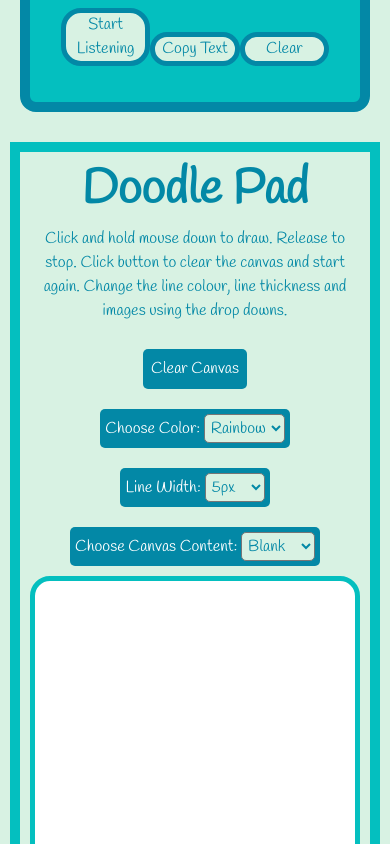
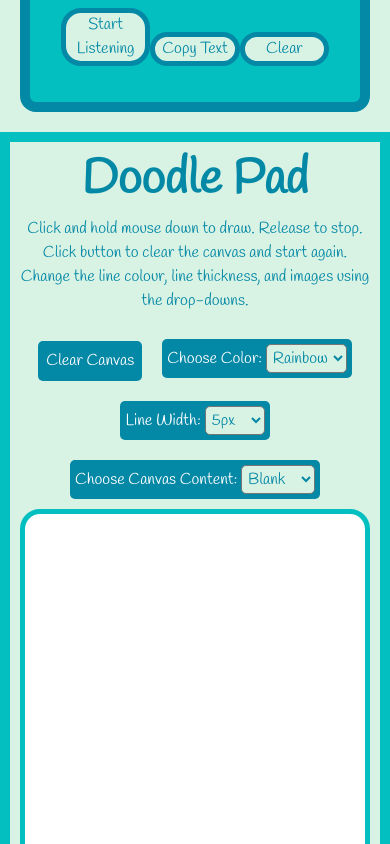
Before and after one commit to AlanaBF/Nautical-Turtle, a React (Vite) app: page /#/Fun in a window 390 px wide. Shown: the part 1320-2164 px from the top of the page. Built offline with nearby package versions, Linux system fonts and the light colour scheme.

Commit message:
canvas edited for mobile and voiceinator edited

```diff
--- a/src/assets/styles/pages.css
+++ b/src/assets/styles/pages.css
@@ -49,7 +49,8 @@
 
 .doodle-container {
   border: var(--teal) solid 10px;
-  margin: 10px;
+
+  padding: 10px;
 }
 
 /* Blog Page Styles */
--- a/src/components/DoodlePad/index.jsx
+++ b/src/components/DoodlePad/index.jsx
@@ -90,9 +90,9 @@ function DoodlePad() {
   }
 
   return (
-    <div className='doodle-canvas'>
+    <div>
     <h1 className='doodle-title'>Doodle Pad</h1>
-      <p>Click and hold mouse down to draw. Release to stop. Click button to clear the canvas and start again. Change the line colour, line thickness and images using the drop downs.</p>
+      <p>Click and hold mouse down to draw. Release to stop. Click button to clear the canvas and start again. Change the line colour, line thickness, and images using the drop-downs.</p>
       <button type="button" className="btn clear-button" onClick={clearCanvas}>Clear Canvas</button>
       <label className="color-picker">
         Choose Color: {" "}
@@ -161,3 +161,168 @@ function DoodlePad() {
 }
 
 export default DoodlePad;
+
+
+// import React, { useRef, useState, useEffect } from 'react';
+// import Asterix from "../../assets/colouring/Asterix_14.jpg";
+// import Obelix from "../../assets/colouring/Obelix.jpeg"; // Example of another image
+
+// function DoodlePad() {
+//   const canvasRef = useRef(null);
+//   const [isDrawing, setIsDrawing] = useState(false);
+//   const [lastX, setLastX] = useState(0);
+//   const [lastY, setLastY] = useState(0);
+//   const [hue, setHue] = useState(0);
+//   const [color, setColor] = useState('rainbow'); // default to rainbow effect
+//   const [lineWidth, setLineWidth] = useState(5); // default line width
+//   const [imageLoaded, setImageLoaded] = useState(false);
+//   const [canvasWidth, setCanvasWidth] = useState(window.innerWidth);
+//   const [canvasHeight, setCanvasHeight] = useState(window.innerHeight);
+//   const [canvasContent, setCanvasContent] = useState("blank");
+
+//   useEffect(() => {
+//     const canvas = canvasRef.current;
+//     const ctx = canvas.getContext('2d');
+
+//     if (canvasContent === "blank") {
+//       ctx.clearRect(0, 0, canvasWidth, canvasHeight);
+//       setImageLoaded(true);
+//     } else {
+//       const img = new Image();
+//       if (canvasContent === "Asterix") {
+//         img.src = Asterix;
+//       } else if (canvasContent === "Obelix") {
+//         img.src = Obelix;
+//       } // Add more else if conditions for other images
+//       img.onload = () => {
+//         setCanvasWidth(img.width);
+//         setCanvasHeight(img.height);
+//         ctx.drawImage(img, 0, 0, img.width, img.height);
+//         setImageLoaded(true);
+//       };
+//     }
+//   }, [canvasContent, canvasWidth, canvasHeight]);
+
+//   function draw(e) {
+//     if (!isDrawing || !imageLoaded) return;
+
+//     const ctx = canvasRef.current.getContext('2d');
+//     const rect = canvasRef.current.getBoundingClientRect();
+
+//     if (color === 'rainbow') {
+//       ctx.strokeStyle = `hsl(${hue},100%, 50%)`;
+//       setHue((hue + 1) % 360);
+//     } else {
+//       ctx.strokeStyle = color;
+//     }
+
+//     ctx.lineWidth = lineWidth;
+//     ctx.beginPath();
+//     ctx.moveTo(lastX, lastY);
+//     ctx.lineTo(e.nativeEvent.offsetX, e.nativeEvent.offsetY);
+//     ctx.stroke();
+
+//     setLastX(e.nativeEvent.offsetX);
+//     setLastY(e.nativeEvent.offsetY);
+//   }
+
+//   function handleMouseDown(e) {
+//     setIsDrawing(true);
+//     setLastX(e.nativeEvent.offsetX);
+//     setLastY(e.nativeEvent.offsetY);
+//   }
+
+//   function handleMouseUp() {
+//     setIsDrawing(false);
+//   }
+
+//   function clearCanvas() {
+//     const ctx = canvasRef.current.getContext('2d');
+//     ctx.clearRect(0, 0, canvasWidth, canvasHeight);
+//     setCanvasContent("blank");
+//   }
+
+//   function handleColorChange(e) {
+//     setColor(e.target.value);
+//   }
+
+//   function handleLineWidthChange(e) {
+//     setLineWidth(parseInt(e.target.value));
+//   }
+
+//   function handleCanvasChange(e) {
+//     setCanvasContent(e.target.value);
+//   }
+
+//   return (
+//     <div className='doodle-canvas'>
+//     <h1 className='doodle-title'>Doodle Pad</h1>
+//       <p>Click and hold mouse down to draw. Release to stop. Click button to clear the canvas and start again. Change the line colour, line thickness and images using the drop downs.</p>
+//       <button type="button" className="btn clear-button" onClick={clearCanvas}>Clear Canvas</button>
+//       <label className="color-picker">
+//         Choose Color: {" "}
+//         <select className="color-picker-dropdown" value={color} onChange={handleColorChange}>
+//           <option value="rainbow">Rainbow</option>
+//           <option value="red">Red</option>
+//           <option value="green">Green</option>
+//           <option value="blue">Blue</option>
+//           <option value="yellow">Yellow</option>
+//           <option value="pink">Pink</option>
+//           <option value="purple">Purple</option>
+//           <option value="orange">Orange</option>
+//         </select>
+//       </label>
+//       <label className="line-width-picker">
+//         Line Width: {" "}
+//         <select className="line-width-picker-dropdown" value={lineWidth} onChange={handleLineWidthChange}>
+//           <option value="1">1px</option>
+//           <option value="3">3px</option>
+//           <option value="5">5px</option>
+//           <option value="8">8px</option>
+//           <option value="10">10px</option>
+//           <option value="50">15px</option>
+//           <option value="20">20px</option>
+//         </select>
+//       </label>
+//       <label className="canvas-content-picker">
+//         Choose Canvas Content: {" "}
+//         <select className="canvas-content-picker-dropdown" value={canvasContent} onChange={handleCanvasChange}>
+//           <option value="blank">Blank</option>
+//           <option value="Asterix">Asterix</option>
+//           <option value="Obelix">Obelix</option>
+//           {/* Add more options for other images */}
+//         </select>
+//       </label>
+//       <canvas
+//         id="draw"
+//         ref={canvasRef}
+//         width={canvasWidth}
+//         height={canvasHeight}
+//         onMouseDown={handleMouseDown}
+//         onMouseMove={draw}
+//         onMouseUp={handleMouseUp}
+//         onMouseOut={handleMouseUp}
+//         onTouchStart={(e) => {
+//           e.preventDefault();
+//           setIsDrawing(true);
+//           const rect = canvasRef.current.getBoundingClientRect();
+//           setLastX(e.touches[0].clientX - rect.left);
+//           setLastY(e.touches[0].clientY - rect.top);
+//         }}
+//         onTouchMove={(e) => {
+//           e.preventDefault();
+//           const rect = canvasRef.current.getBoundingClientRect();
+//           draw({
+//             nativeEvent: {
+//               offsetX: e.touches[0].clientX - rect.left,
+//               offsetY: e.touches[0].clientY - rect.top,
+//             }
+//           });
+//         }}
+//         onTouchEnd={() => setIsDrawing(false)}
+//       ></canvas>
+//     </div>
+//   );
+// }
+
+// export default DoodlePad;
--- a/src/components/Voiceinator/index.jsx
+++ b/src/components/Voiceinator/index.jsx
@@ -1,5 +1,6 @@
 import React, { useState, useEffect } from "react";
 import "../../assets/styles/components.css";
+
 function Voiceinator() {
   const [msg, setMsg] = useState(new SpeechSynthesisUtterance());
   const [voices, setVoices] = useState([]);
@@ -7,6 +8,7 @@ function Voiceinator() {
   const [rate, setRate] = useState(1);
   const [pitch, setPitch] = useState(1);
   const [text, setText] = useState("Hello! I love JavaScript 👍");
+  const [voicesLoaded, setVoicesLoaded] = useState(false);
 
   useEffect(() => {
     setMsg({ ...msg, text: text });
@@ -15,14 +17,25 @@ function Voiceinator() {
   useEffect(() => {
     function populateVoices() {
       setVoices(speechSynthesis.getVoices());
+      setVoicesLoaded(true);
     }
 
-    speechSynthesis.addEventListener("voiceschanged", populateVoices);
+    // Check if speech synthesis is supported
+    if ('speechSynthesis' in window) {
+      populateVoices();
 
-    return () => {
-      speechSynthesis.removeEventListener("voiceschanged", populateVoices);
-    };
-  }, []);
+      // Fallback mechanism for browsers where voiceschanged event may not work
+      const intervalId = setInterval(() => {
+        if (!voicesLoaded) {
+          populateVoices();
+        }
+      }, 1000); // Check every 1 second for voices
+
+      return () => clearInterval(intervalId);
+    } else {
+      console.error('Speech synthesis not supported on this device.');
+    }
+  }, [voicesLoaded]);
 
   function setVoice(e) {
     const selectedOption = e.target.value;
@@ -46,7 +59,6 @@ function Voiceinator() {
         utterance.pitch = pitch;
         speechSynthesis.speak(utterance);
       } else {
-        // Handle case when selected voice is not available
         console.error("Selected voice is not available.");
       }
     }
@@ -68,6 +80,7 @@ function Voiceinator() {
         className="voiceinator"
         onChange={setVoice}
         value={selectedVoice}
+        disabled={!voicesLoaded} // Disable the dropdown until voices are loaded
       >
         <option value="">Select A Voice</option>
         {voices.map((voice) => (
@@ -116,3 +129,123 @@ function Voiceinator() {
 }
 
 export default Voiceinator;
+
+
+// import React, { useState, useEffect } from "react";
+// import "../../assets/styles/components.css";
+// function Voiceinator() {
+//   const [msg, setMsg] = useState(new SpeechSynthesisUtterance());
+//   const [voices, setVoices] = useState([]);
+//   const [selectedVoice, setSelectedVoice] = useState("");
+//   const [rate, setRate] = useState(1);
+//   const [pitch, setPitch] = useState(1);
+//   const [text, setText] = useState("Hello! I love JavaScript 👍");
+
+//   useEffect(() => {
+//     setMsg({ ...msg, text: text });
+//   }, [text]);
+
+//   useEffect(() => {
+//     function populateVoices() {
+//       setVoices(speechSynthesis.getVoices());
+//     }
+
+//     speechSynthesis.addEventListener("voiceschanged", populateVoices);
+
+//     return () => {
+//       speechSynthesis.removeEventListener("voiceschanged", populateVoices);
+//     };
+//   }, []);
+
+//   function setVoice(e) {
+//     const selectedOption = e.target.value;
+//     setSelectedVoice(selectedOption);
+//     setMsg({
+//       ...msg,
+//       voice: voices.find((voice) => voice.name === selectedOption),
+//     });
+//   }
+
+//   function toggle(startover = true) {
+//     speechSynthesis.cancel();
+//     if (startover) {
+//       const utterance = new SpeechSynthesisUtterance(text);
+//       const selectedVoiceObj = voices.find(
+//         (voice) => voice.name === selectedVoice
+//       );
+//       if (selectedVoiceObj) {
+//         utterance.voice = selectedVoiceObj;
+//         utterance.rate = rate;
+//         utterance.pitch = pitch;
+//         speechSynthesis.speak(utterance);
+//       } else {
+//         // Handle case when selected voice is not available
+//         console.error("Selected voice is not available.");
+//       }
+//     }
+//   }
+
+//   function setOption(e) {
+//     const { name, value } = e.target;
+//     setMsg({ ...msg, [name]: value });
+//     toggle();
+//   }
+
+//   return (
+//     <div className="voiceinator">
+//       <h1 className="voiceinator-title">The Voiceinator</h1>
+
+//       <select
+//         name="voice"
+//         id="voices"
+//         className="voiceinator"
+//         onChange={setVoice}
+//         value={selectedVoice}
+//       >
+//         <option value="">Select A Voice</option>
+//         {voices.map((voice) => (
+//           <option key={voice.name} value={voice.name}>
+//             {voice.name} ({voice.lang})
+//           </option>
+//         ))}
+//       </select>
+
+//       <label htmlFor="rate">Rate:</label>
+//       <input
+//         name="rate"
+//         type="range"
+//         min="0"
+//         max="3"
+//         value={rate}
+//         step="0.1"
+//         onChange={setOption}
+//       />
+
+//       <label htmlFor="pitch">Pitch:</label>
+//       <input
+//         name="pitch"
+//         type="range"
+//         min="0"
+//         max="2"
+//         step="0.1"
+//         value={pitch}
+//         onChange={setOption}
+//       />
+
+//       <textarea
+//         name="text"
+//         value={text}
+//         onChange={(e) => setText(e.target.value)}
+//       ></textarea>
+
+//       <button id="stop" onClick={() => toggle(false)}>
+//         Stop!
+//       </button>
+//       <button id="speak" onClick={toggle}>
+//         Speak
+//       </button>
+//     </div>
+//   );
+// }
+
+// export default Voiceinator;
```
